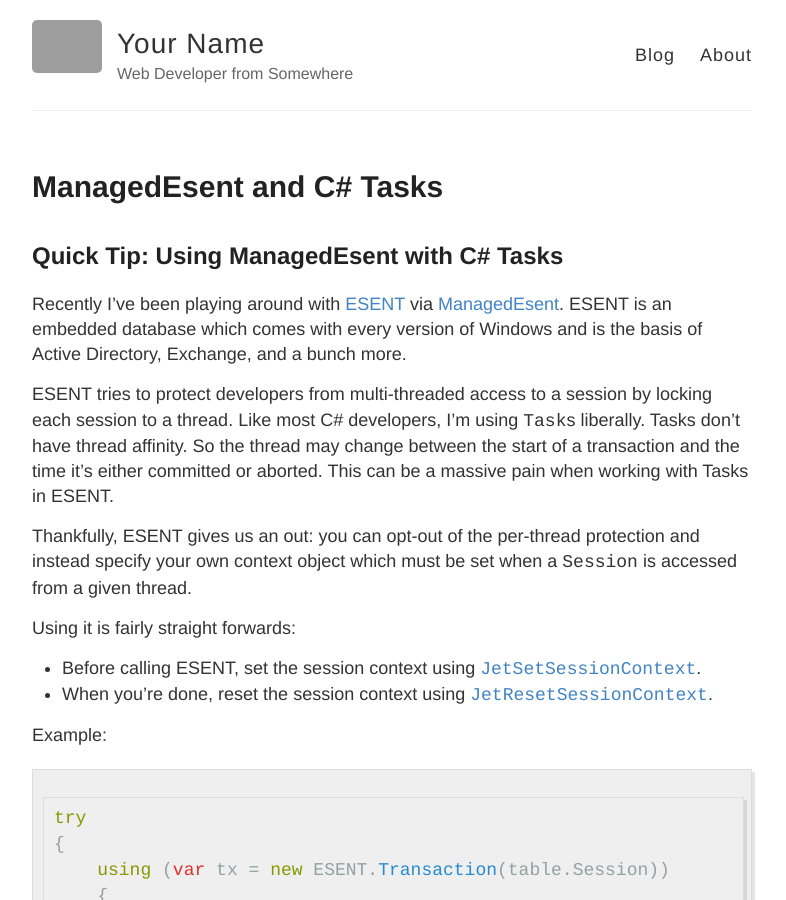
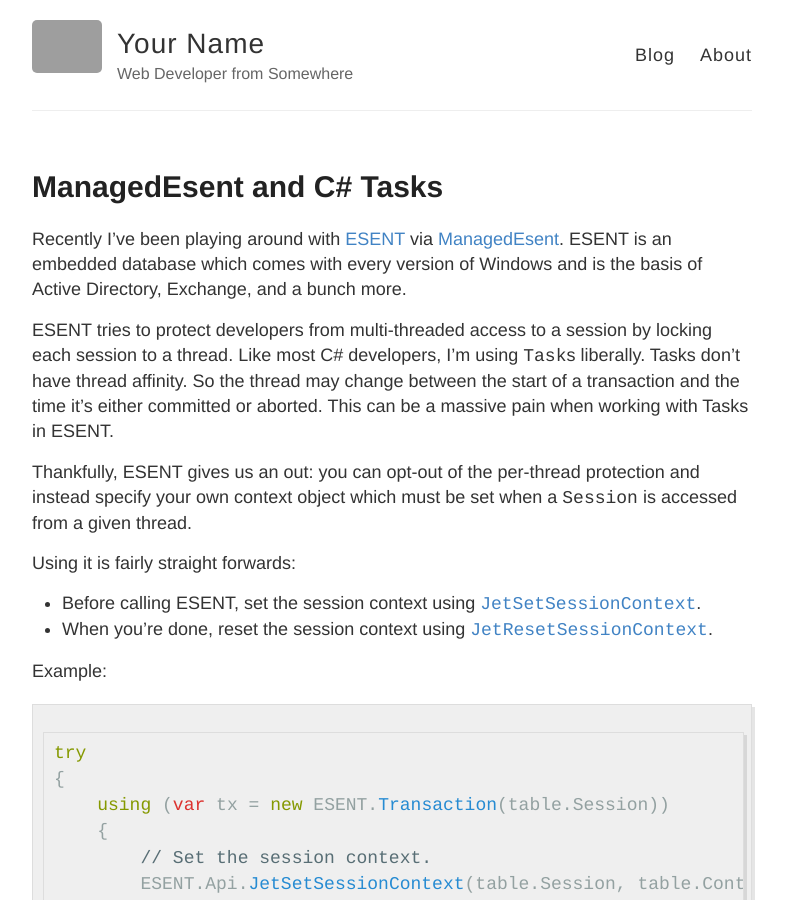
Before and after one commit to Authentibles/authentibles.github.io, a Jekyll site: the page built from _posts/2015-08-15-esent-csharp-task.md, in a window 1280 px wide and 900 px high. Shown: the whole window, without its empty margins (248-1034 px from the left). Built offline with Jekyll 4.4.1, drawn with Linux system fonts in a browser that asks for light colours; Markdown is read by kramdown in place of the engine named in the settings; grey boxes are pictures that could not be loaded.

Commit message:
Update 2015-08-15-esent-csharp-task.md

```diff
--- a/_posts/2015-08-15-esent-csharp-task.md
+++ b/_posts/2015-08-15-esent-csharp-task.md
@@ -5,9 +5,6 @@ title:  ManagedEsent and C# Tasks
 date:   2015-08-15 11:23:32
 categories: csharp tasks esent managedesent
 ---
-
-
-## Quick Tip: Using ManagedEsent with C# Tasks
 
 Recently I've been playing around with [ESENT](https://en.wikipedia.org/wiki/Extensible_Storage_Engine) via [ManagedEsent](https://managedesent.codeplex.com/).
 ESENT is an embedded database which comes with every version of Windows and is the basis of Active Directory, Exchange, and a bunch more.
```
